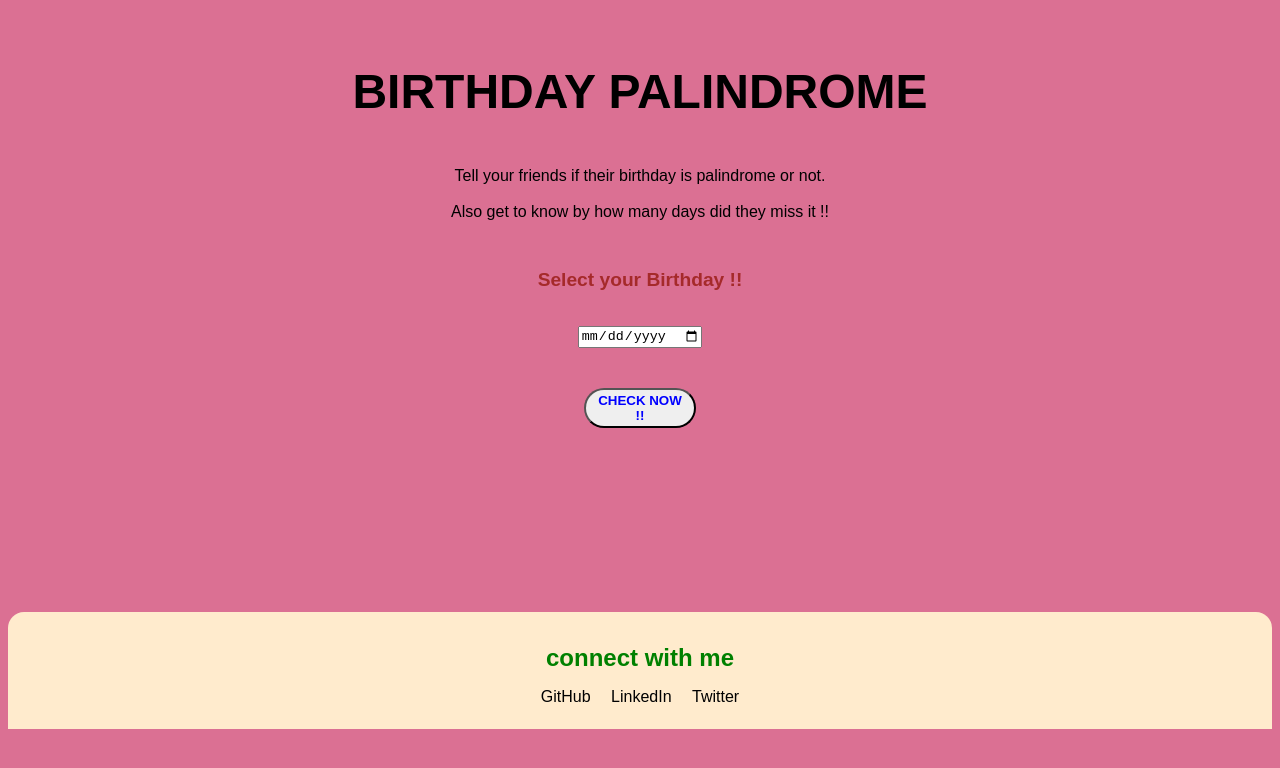
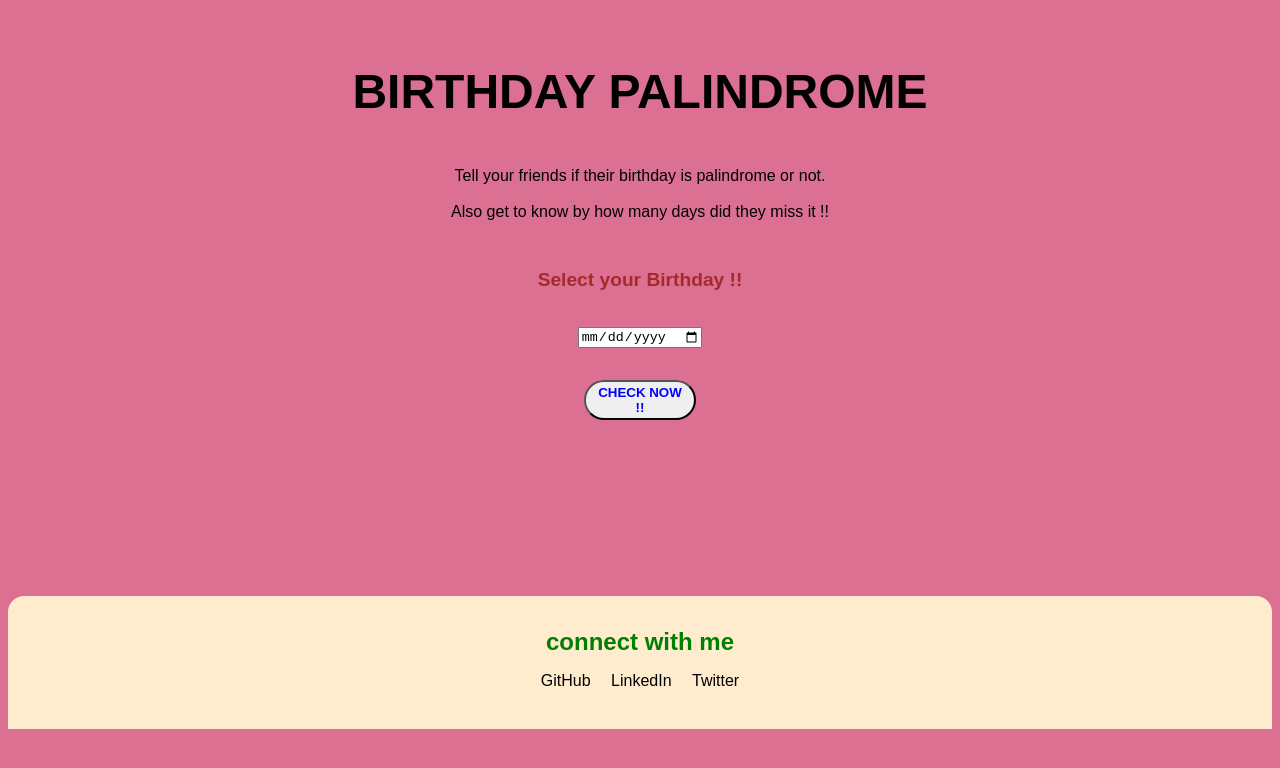
Before and after one commit to niharika-kesarwani/birthday-palindrome, a website built with Parcel: page index.html in a window 1280 px wide. Built offline with nearby package versions, Linux system fonts and the light colour scheme; a web font is replaced by a local one.

Commit message:
minor fix and removed <br>

```diff
--- a/index.html
+++ b/index.html
@@ -11,8 +11,7 @@
       <br/><br/>
       Also get to know by how many days did they miss it !!</p>
     <p class="date">Select your Birthday !!</p>
-    <input type="date" id="dateInput"></input>
-    <br/>
+    <div id="dateInput"><input type="date" id="date"></input></div>
     <button id="button">CHECK NOW !!</button>
     <p id="para"></p>
     <footer class="footer">
--- a/src/index.js
+++ b/src/index.js
@@ -110,7 +110,7 @@ function nextPalindromeDate(date) {
   }
 }
 
-var dateInput = document.querySelector("#dateInput");
+var dateInput = document.querySelector("#date");
 var submitBtn = document.querySelector("#button");
 var data = document.querySelector("#para");
 
--- a/src/styles.css
+++ b/src/styles.css
@@ -6,10 +6,6 @@ body {
   height: 25rem;
   margin-top: 4rem;
   font-family: 'Meera Inimai', sans-serif;;
-}
-
-.container-center{
-  max-width: 700px;
 }
 
 .heading{
@@ -29,7 +25,8 @@ body {
 }
 
 #dateInput{
-  margin: 1rem 1.5rem 1.5rem 1.5rem;
+  margin: 2.25rem 0rem 1rem 0rem;
+  display: block;
 }
 
 #button{
@@ -48,9 +45,8 @@ body {
 
 .footer{
   background-color:blanchedalmond;
-  margin-top: 2.5rem;
-  padding: 2rem 0rem 0rem 0rem;
-  height: 85px;
+  margin-top: 2rem;
+  padding: 2rem 0rem 1.4rem 0rem;
   border-top-right-radius: 1rem;
   border-top-left-radius: 1rem;
   text-align: center;
```
